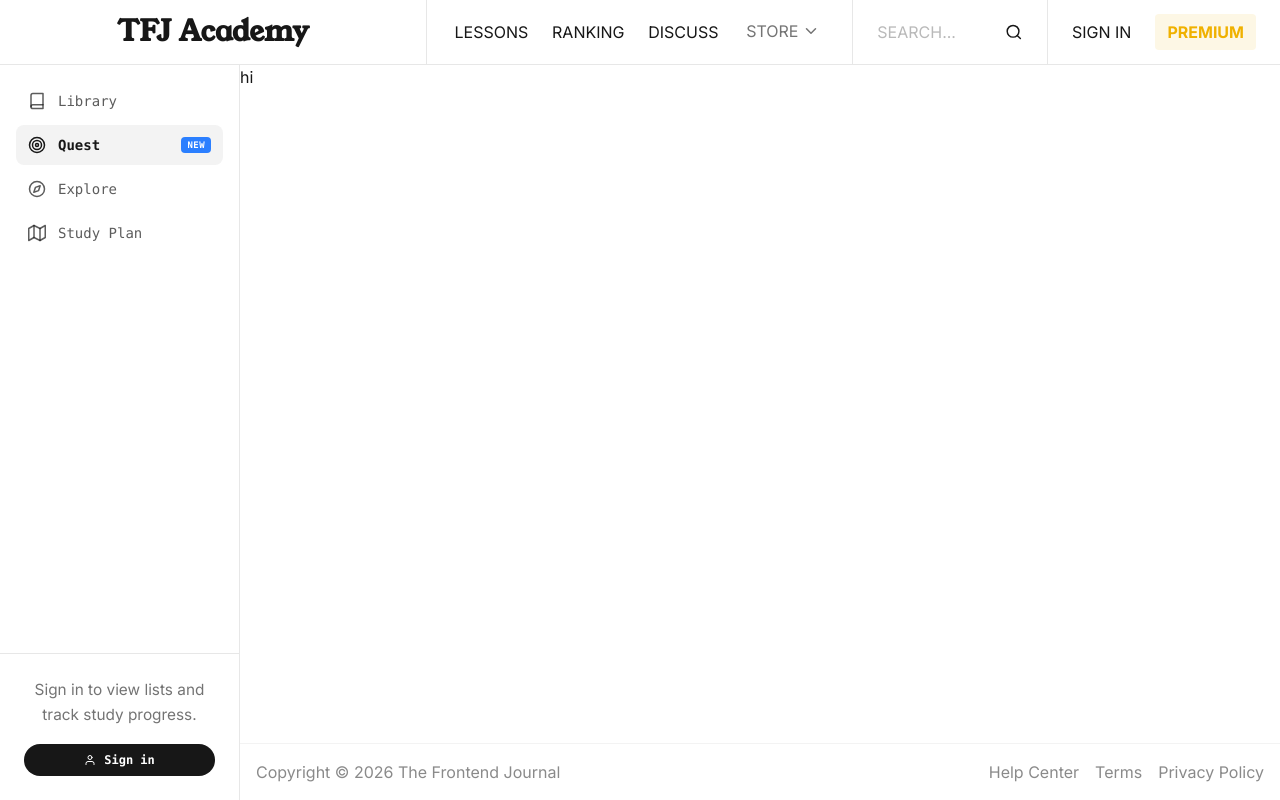
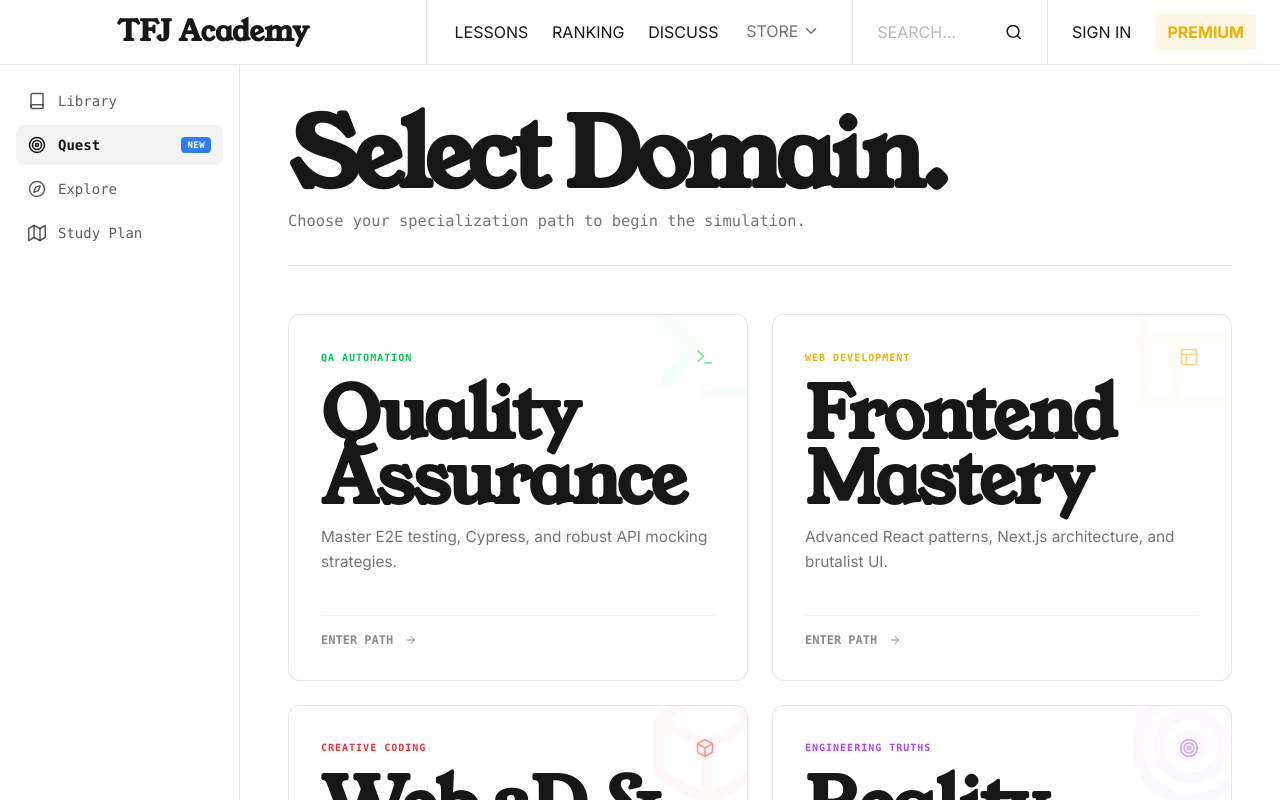
Before and after one commit to highimexy/it-shit, a Next.js app in the folder frontend/: page /en/academy in a window 1280 px wide. Shown: the top 800 px of the page. Built offline with nearby package versions, Linux system fonts and the light colour scheme.

Commit message:
feat(academy): implement AcademyDashboard with learning paths and update layout structure

```diff
--- a/frontend/app/[locale]/(academy)/academy/page.tsx
+++ b/frontend/app/[locale]/(academy)/academy/page.tsx
@@ -1,3 +1,104 @@
+import Link from 'next/link'
+import { FiTerminal, FiLayout, FiBox, FiTarget, FiArrowRight } from 'react-icons/fi'
+
+const learningPaths = [
+  {
+    id: 'qa',
+    label: 'QA AUTOMATION',
+    title: 'Quality Assurance',
+    desc: 'Master E2E testing, Cypress, and robust API mocking strategies.',
+    href: '/academy/qa',
+    icon: FiTerminal,
+    colorClass: 'text-green-500',
+    borderHover: 'hover:border-green-500/30',
+    bgHover: 'hover:bg-green-500/5',
+  },
+  {
+    id: 'frontend',
+    label: 'WEB DEVELOPMENT',
+    title: 'Frontend Mastery',
+    desc: 'Advanced React patterns, Next.js architecture, and brutalist UI.',
+    href: '/academy/frontend',
+    icon: FiLayout,
+    colorClass: 'text-yellow-500',
+    borderHover: 'hover:border-yellow-500/30',
+    bgHover: 'hover:bg-yellow-500/5',
+  },
+  {
+    id: '3d',
+    label: 'CREATIVE CODING',
+    title: 'Web 3D & WebGL',
+    desc: 'Three.js, React Three Fiber, and rendering immersive experiences.',
+    href: '/academy/3d',
+    icon: FiBox,
+    colorClass: 'text-red-500',
+    borderHover: 'hover:border-red-500/30',
+    bgHover: 'hover:bg-red-500/5',
+  },
+  {
+    id: 'reality',
+    label: 'ENGINEERING TRUTHS',
+    title: 'Reality Check',
+    desc: 'System design, career architecture, and surviving the tech industry.',
+    href: '/academy/reality-check',
+    icon: FiTarget,
+    colorClass: 'text-purple-500',
+    borderHover: 'hover:border-purple-500/30',
+    bgHover: 'hover:bg-purple-500/5',
+  },
+]
+
 export default function AcademyDashboard() {
-  return <div className="min-h-full"> hi</div>
+  return (
+    <div className="mx-auto flex w-full max-w-6xl flex-1 flex-col justify-center p-6 lg:p-12">
+      {/* HEADER */}
+      <div className="border-foreground/10 mb-12 border-b pb-8">
+        <h1 className="font-serif text-3xl font-bold tracking-tighter lg:text-5xl">
+          Select Domain.
+        </h1>
+        <p className="mt-3 font-mono text-sm opacity-60">
+          Choose your specialization path to begin the simulation.
+        </p>
+      </div>
+
+      {/* GRID Z KARTAMI */}
+      <div className="grid grid-cols-1 gap-6 md:grid-cols-2">
+        {learningPaths.map((path) => {
+          const Icon = path.icon
+
+          return (
+            <Link
+              key={path.id}
+              href={path.href}
+              className={`group border-foreground/10 bg-background relative flex flex-col justify-between overflow-hidden rounded-xl border p-8 transition-all duration-300 ${path.borderHover} ${path.bgHover}`}
+            >
+              <Icon
+                className={`absolute -top-6 -right-6 text-9xl opacity-[0.03] transition-transform duration-500 group-hover:scale-110 group-hover:opacity-[0.08] ${path.colorClass}`}
+              />
+
+              <div>
+                <div className="mb-4 flex items-center justify-between">
+                  <span
+                    className={`font-mono text-[10px] font-bold tracking-widest uppercase ${path.colorClass}`}
+                  >
+                    {path.label}
+                  </span>
+                  <Icon
+                    className={`text-xl opacity-50 transition-opacity group-hover:opacity-100 ${path.colorClass}`}
+                  />
+                </div>
+                <h2 className="mb-3 font-serif text-2xl font-bold tracking-tight">{path.title}</h2>
+                <p className="font-sans text-sm leading-relaxed opacity-60">{path.desc}</p>
+              </div>
+
+              <div className="border-foreground/10 mt-10 flex items-center gap-3 border-t pt-4 font-mono text-xs font-bold uppercase opacity-50 transition-opacity group-hover:opacity-100">
+                <span>Enter Path</span>
+                <FiArrowRight className="transition-transform duration-300 group-hover:translate-x-1" />
+              </div>
+            </Link>
+          )
+        })}
+      </div>
+    </div>
+  )
 }
--- a/frontend/app/[locale]/(academy)/layout.tsx
+++ b/frontend/app/[locale]/(academy)/layout.tsx
@@ -5,13 +5,17 @@ import { AcademyFooter } from './_components/AcademyFooter'
 
 export default function AcademyLayout({ children }: { children: ReactNode }) {
   return (
-    <div className="bg-background flex h-screen flex-col overflow-hidden">
+    <div className="bg-background flex w-full flex-1 flex-col overflow-hidden">
       <AcademyNavbar />
+
       <div className="flex flex-1 overflow-hidden">
         <AcademySidebar />
+
         <div className="flex flex-1 flex-col overflow-y-auto">
-          <main className="flex-1">{children}</main>
-          <AcademyFooter />
+          <main className="flex flex-1 flex-col">{children}</main>
+          <div className="mt-auto">
+            <AcademyFooter />
+          </div>
         </div>
       </div>
     </div>
```
